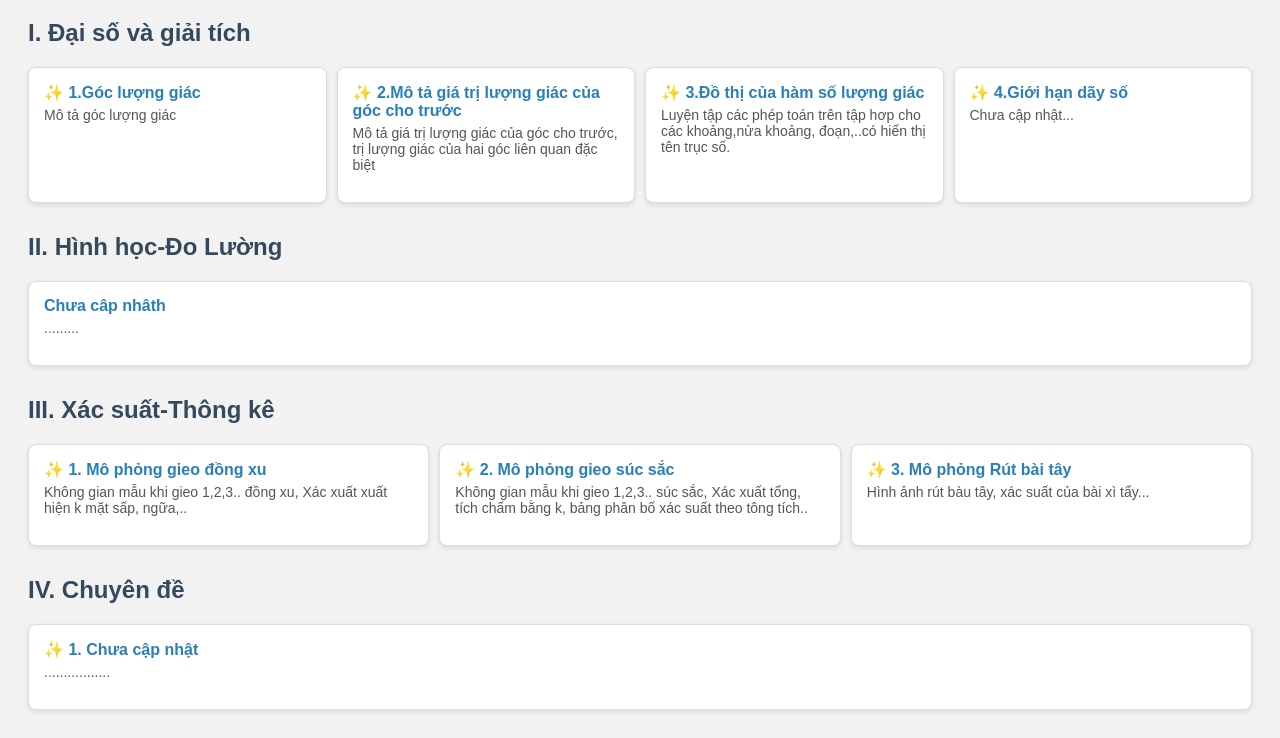
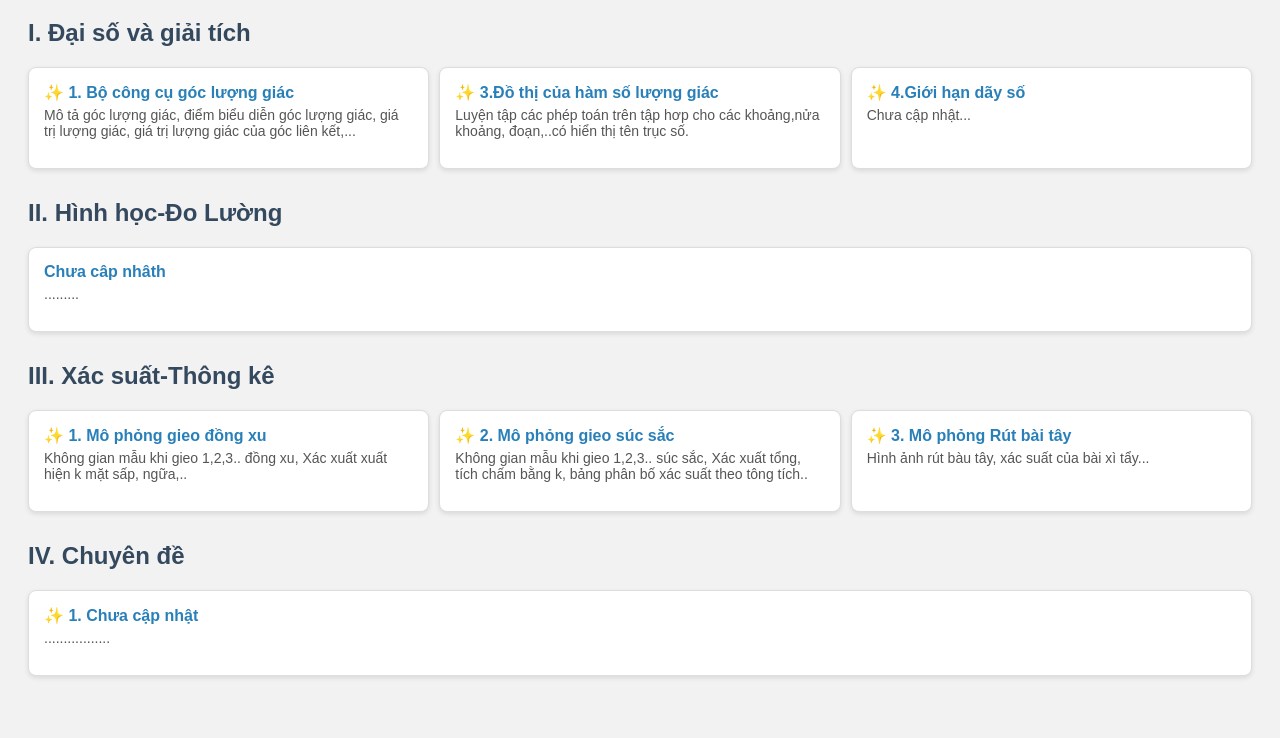
Before and after one commit to levanquybson/mophongsgk11, a plain HTML site: page index.html in a window 1280 px wide. Shown: the part 90-828 px from the top of the page. After the commit the page ends 800 px from the top, so only its background shows below. Drawn offline with Linux system fonts and the light colour scheme.

Commit message:
Update index.html

```diff
--- a/index.html
+++ b/index.html
@@ -60,15 +60,11 @@
     <h2>I. Đại số và giải tích</h2>
     <div class="tool-list">
       <div class="tool-card">
-          <a href="https://levanquybson.github.io/gocluonggiac/" target="_blank">✨ 1.Góc lượng giác</a>
-        <p>Mô tả góc lượng giác </p>
+          <a href="https://levanquybson.github.io/bocongcugocluonggiac/" target="_blank">✨ 1. Bộ công cụ góc lượng giác</a>
+        <p>Mô tả góc lượng giác, điểm biểu diễn góc lượng giác, giá trị lượng giác, giá trị lượng giác của góc liên kết,...  </p>
 
       </div>
-      <div class="tool-card">
-          <a href="https://levanquybson.github.io/giatriluonggiac11/" target="_blank">✨ 2.Mô tả giá trị lượng giác của góc cho trước</a>
-        <p>Mô tả giá trị lượng giác của góc cho trước,  trị lượng giác của hai góc liên quan đặc biệt</p>
 
-      </div>
       <div class="tool-card">
         <a href="" target="_blank">✨ 3.Đồ thị của hàm số lượng giác</a>
         <p>Luyện tập các phép toán trên tập hơp cho các khoảng,nửa khoảng, đoạn,..có hiển thị tên trục số.</p>
```
